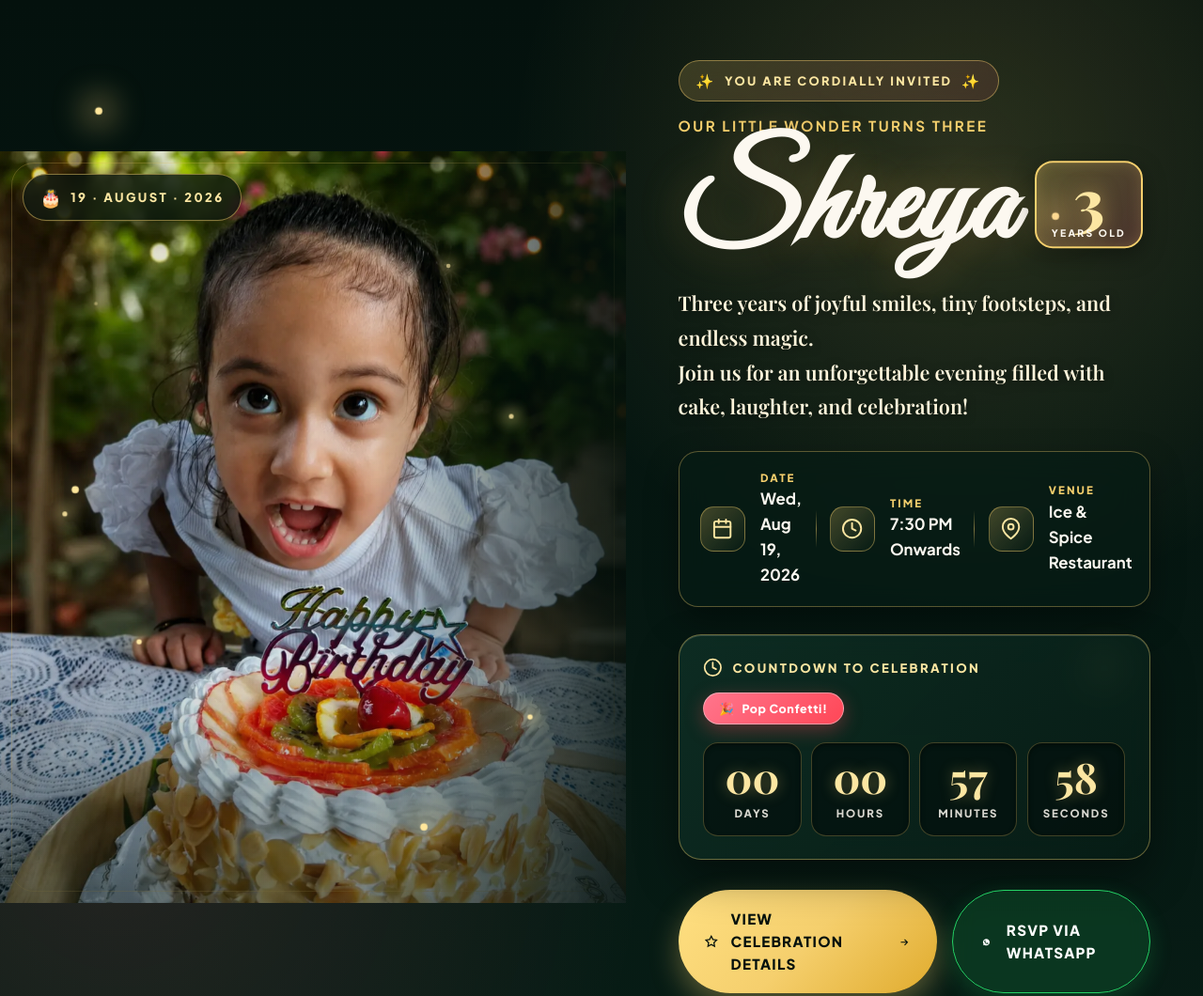
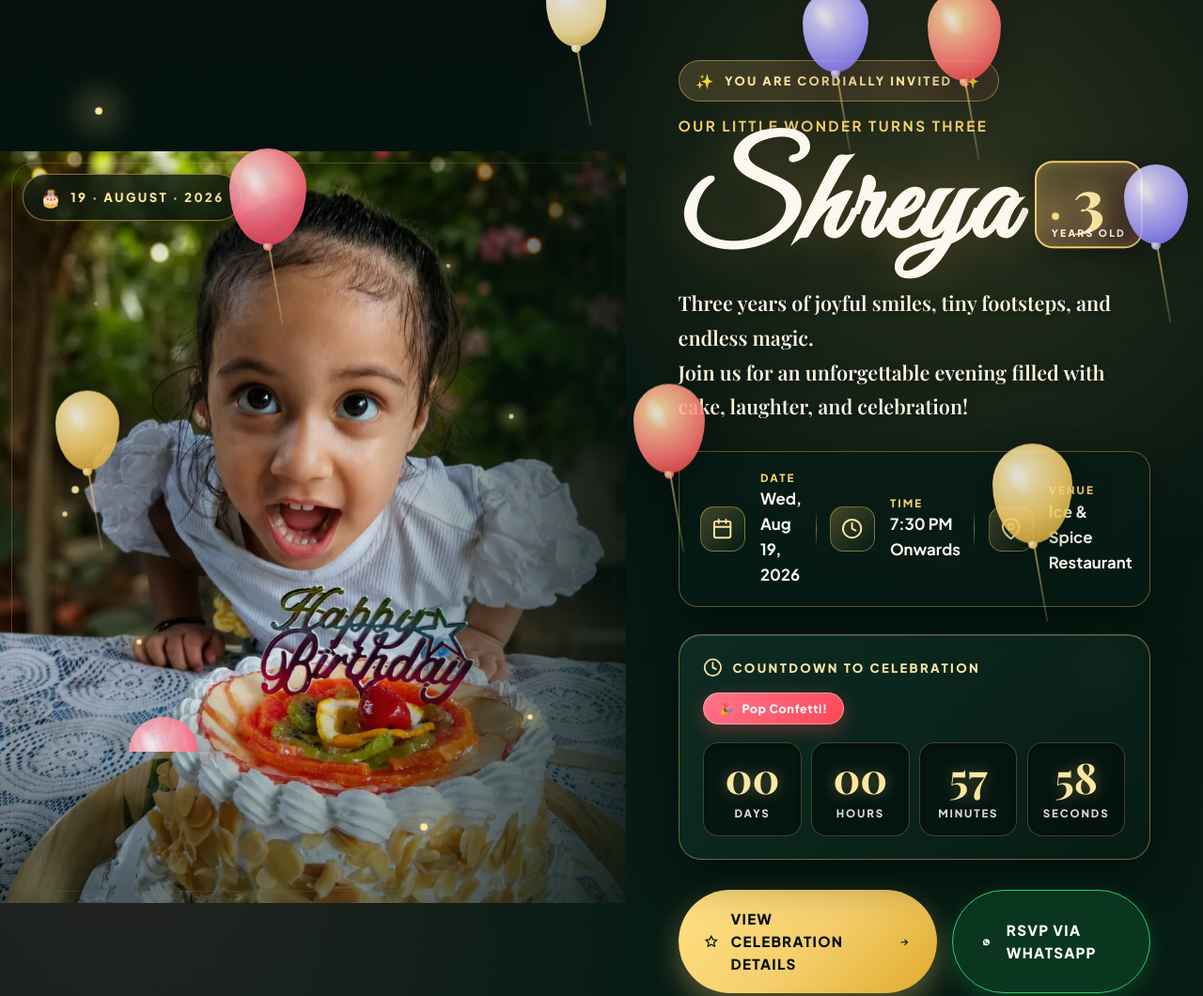
Before and after one commit to shivamb/birthday-invite, a website: page index.html in a window 1280 px wide. Shown: the top 1060 px of the page at 94% size. Drawn offline with nearby package versions, Linux system fonts and the light colour scheme; a web font is replaced by a local one.

Commit message:
Optimize floating party balloons visibility with z-index and negative stagger delays

```diff
--- a/index.html
+++ b/index.html
@@ -56,35 +56,51 @@
 
     <!-- Floating Party Balloons Animation Layer -->
     <div class="balloon-container" aria-hidden="true">
-      <div class="floating-balloon balloon-gold" style="--left: 8%; --delay: 0s; --speed: 18s; --size: 65px;">
+      <div class="floating-balloon balloon-gold" style="--left: 6%; --delay: -2s; --speed: 16s; --size: 68px;">
         <div class="balloon-body"></div>
         <div class="balloon-string"></div>
       </div>
-      <div class="floating-balloon balloon-rose" style="--left: 24%; --delay: 4s; --speed: 22s; --size: 80px;">
+      <div class="floating-balloon balloon-rose" style="--left: 20%; --delay: -9s; --speed: 21s; --size: 82px;">
         <div class="balloon-body"></div>
         <div class="balloon-string"></div>
       </div>
-      <div class="floating-balloon balloon-champagne" style="--left: 42%; --delay: 1.5s; --speed: 19s; --size: 70px;">
+      <div class="floating-balloon balloon-champagne" style="--left: 36%; --delay: -14s; --speed: 18s; --size: 72px;">
         <div class="balloon-body"></div>
         <div class="balloon-string"></div>
       </div>
-      <div class="floating-balloon balloon-coral" style="--left: 62%; --delay: 6s; --speed: 24s; --size: 75px;">
+      <div class="floating-balloon balloon-coral" style="--left: 52%; --delay: -5s; --speed: 23s; --size: 76px;">
         <div class="balloon-body"></div>
         <div class="balloon-string"></div>
       </div>
-      <div class="floating-balloon balloon-purple" style="--left: 78%; --delay: 2.5s; --speed: 20s; --size: 68px;">
+      <div class="floating-balloon balloon-purple" style="--left: 68%; --delay: -11s; --speed: 19s; --size: 70px;">
         <div class="balloon-body"></div>
         <div class="balloon-string"></div>
       </div>
-      <div class="floating-balloon balloon-gold" style="--left: 90%; --delay: 8s; --speed: 21s; --size: 82px;">
+      <div class="floating-balloon balloon-gold" style="--left: 84%; --delay: -3s; --speed: 22s; --size: 85px;">
         <div class="balloon-body"></div>
         <div class="balloon-string"></div>
       </div>
-      <div class="floating-balloon balloon-rose" style="--left: 14%; --delay: 11s; --speed: 23s; --size: 74px;">
+      <div class="floating-balloon balloon-rose" style="--left: 12%; --delay: -17s; --speed: 20s; --size: 74px;">
         <div class="balloon-body"></div>
         <div class="balloon-string"></div>
       </div>
-      <div class="floating-balloon balloon-champagne" style="--left: 54%; --delay: 13s; --speed: 17s; --size: 62px;">
+      <div class="floating-balloon balloon-champagne" style="--left: 45%; --delay: -8s; --speed: 15s; --size: 64px;">
+        <div class="balloon-body"></div>
+        <div class="balloon-string"></div>
+      </div>
+      <div class="floating-balloon balloon-coral" style="--left: 76%; --delay: -15s; --speed: 24s; --size: 78px;">
+        <div class="balloon-body"></div>
+        <div class="balloon-string"></div>
+      </div>
+      <div class="floating-balloon balloon-purple" style="--left: 92%; --delay: -7s; --speed: 18s; --size: 68px;">
+        <div class="balloon-body"></div>
+        <div class="balloon-string"></div>
+      </div>
+      <div class="floating-balloon balloon-gold" style="--left: 28%; --delay: -12s; --speed: 17s; --size: 72px;">
+        <div class="balloon-body"></div>
+        <div class="balloon-string"></div>
+      </div>
+      <div class="floating-balloon balloon-rose" style="--left: 60%; --delay: -18s; --speed: 22s; --size: 80px;">
         <div class="balloon-body"></div>
         <div class="balloon-string"></div>
       </div>
--- a/styles.css
+++ b/styles.css
@@ -85,24 +85,25 @@ button:focus-visible {
 .balloon-container {
   position: fixed;
   inset: 0;
-  width: 100%;
-  height: 100%;
+  width: 100vw;
+  height: 100vh;
   pointer-events: none;
   overflow: hidden;
-  z-index: 1;
+  z-index: 15;
 }
 
 .floating-balloon {
   position: absolute;
-  bottom: -150px;
+  bottom: -160px;
   left: var(--left, 10%);
-  width: var(--size, 70px);
-  height: calc(var(--size, 70px) * 1.25);
+  width: var(--size, 72px);
+  height: calc(var(--size, 72px) * 1.25);
   animation:
     balloonFloat var(--speed, 20s) linear var(--delay, 0s) infinite,
     balloonSway 3.8s ease-in-out var(--delay, 0s) infinite alternate;
-  opacity: 0.88;
-  filter: drop-shadow(0 15px 25px rgba(0, 0, 0, 0.3));
+  opacity: 0.84;
+  filter: drop-shadow(0 15px 25px rgba(0, 0, 0, 0.35));
+  will-change: transform;
 }
 
 .balloon-body {
```
